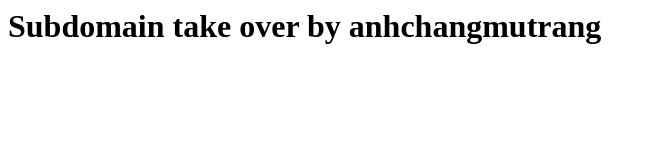
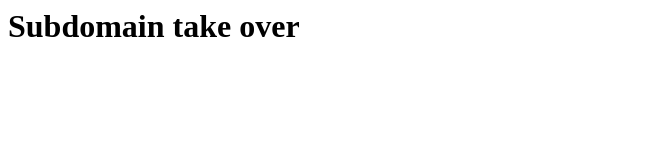
Before and after one commit to Nguyen-Trung-Kien/tesst, a plain HTML site: page index.html in a window 1280 px wide. Shown: the whole page, without its empty margins (0-655 px from the left). Drawn offline with Linux system fonts and the light colour scheme.

Commit message:
Update index.html

```diff
--- a/index.html
+++ b/index.html
@@ -1 +1 @@
-<h1>Subdomain take over by anhchangmutrang</h1>
+<h1>Subdomain take over</h1>
```
